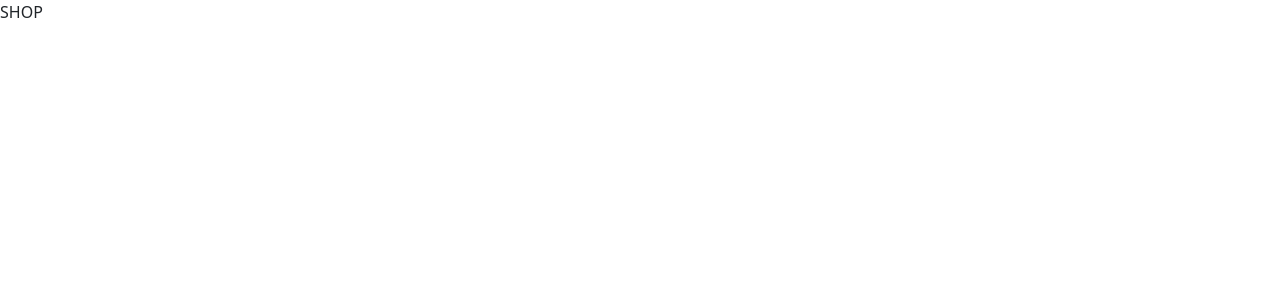
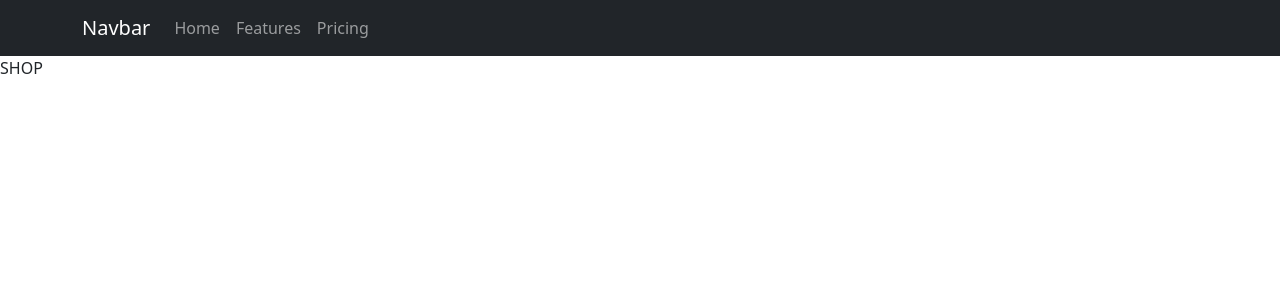
Before and after one commit to Alex-esc1/online_store, a React (Create React App) app in the folder client/: page / in a window 1280 px wide. Shown: the top 300 px of the page. Built offline with nearby package versions, Linux system fonts and the light colour scheme.

Commit message:
Создаю компонент NavBar
Начинаю верстать, создаю компонент NavBar

```diff
--- a/client/src/App.js
+++ b/client/src/App.js
@@ -1,10 +1,12 @@
 import React from 'react';
 import {BrowserRouter} from 'react-router-dom';
 import AppRouter from './components/AppRouter';
+import NavBar from './components/NavBar';
 
 function App() {
   return (
     <BrowserRouter>
+      <NavBar/>
       <AppRouter/>
     </BrowserRouter>
   );
--- /dev/null
+++ b/client/src/components/NavBar.js
@@ -0,0 +1,23 @@
+import React, {useContext} from 'react';
+import {Context} from '../index';
+import Navbar from "react-bootstrap/Navbar";
+import Nav from "react-bootstrap/Nav";
+import Container from "react-bootstrap/Container";
+
+const NavBar = () => {
+    const {user} = useContext (Context)
+    return (
+        <Navbar bg="dark" variant="dark">
+            <Container>
+            <Navbar.Brand href="#home">Navbar</Navbar.Brand>
+            <Nav className="me-auto">
+            <Nav.Link href="#home">Home</Nav.Link>
+            <Nav.Link href="#features">Features</Nav.Link>
+            <Nav.Link href="#pricing">Pricing</Nav.Link>
+            </Nav>
+            </Container>
+        </Navbar>
+    );
+};
+
+export default NavBar;
```
